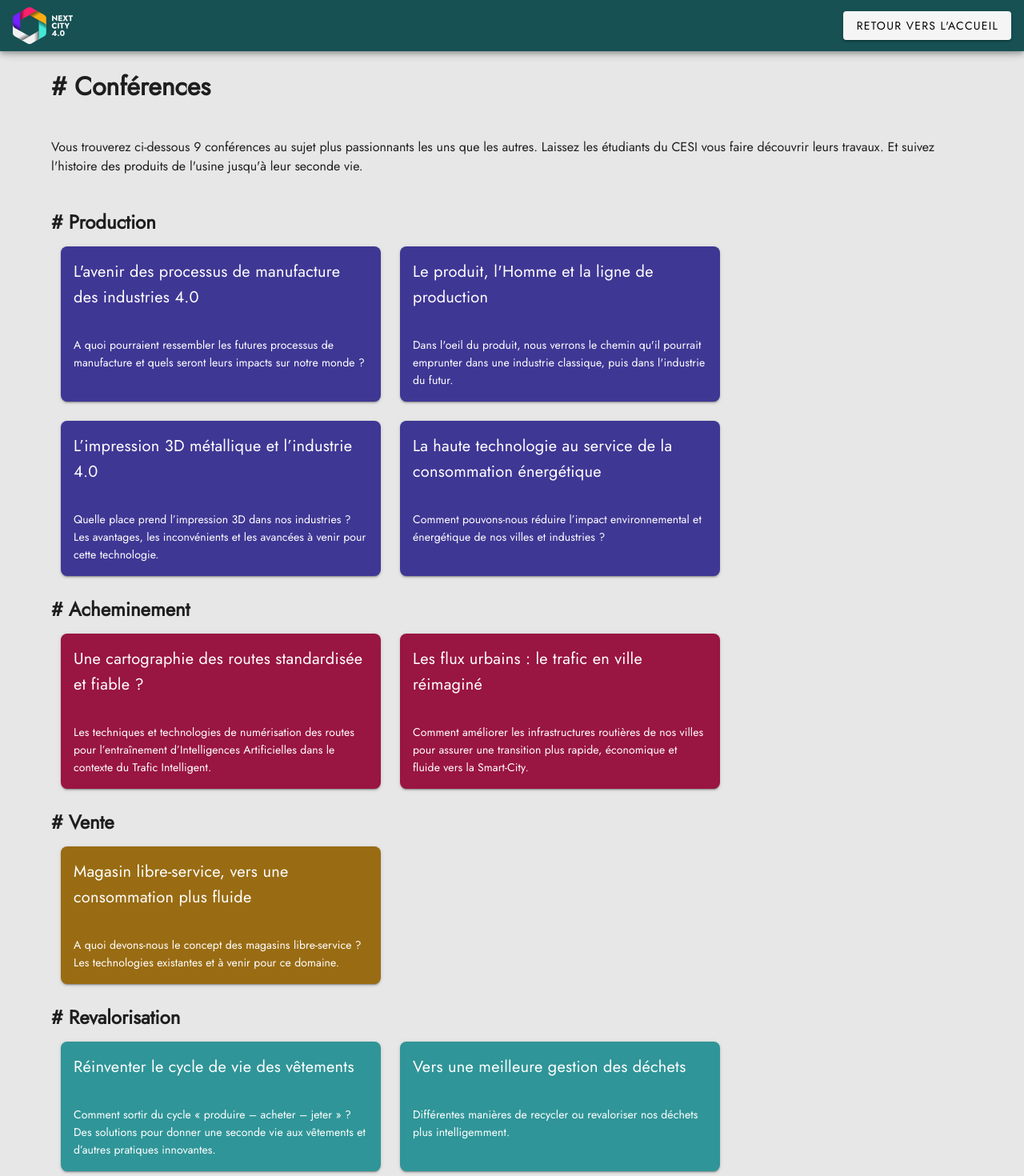
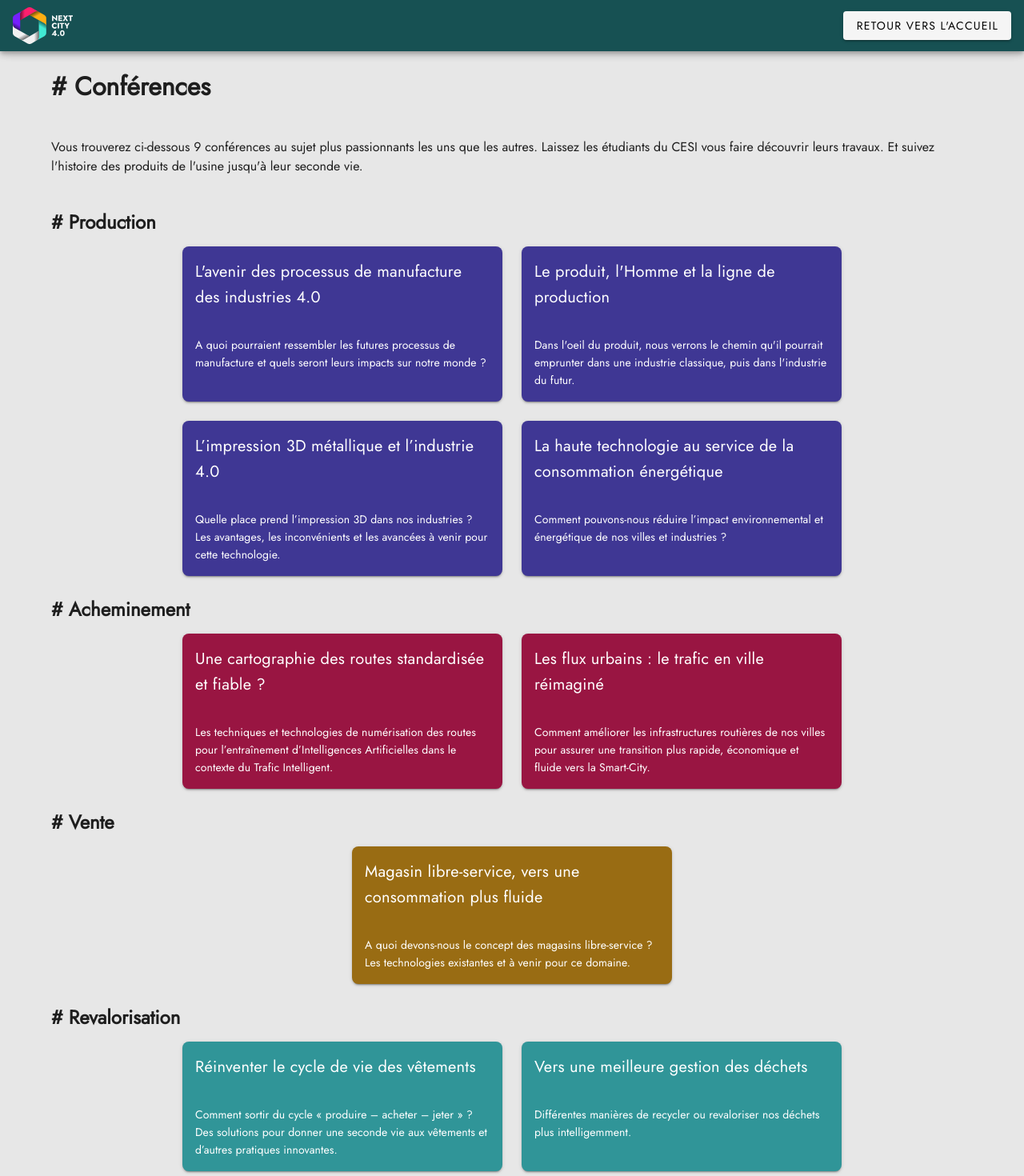
Before and after one commit to BigotClement/next-city4, a Vue app: page /conferences in a window 1280 px wide. Shown: the top 1470 px of the page at 80% size. Built offline with nearby package versions, Linux system fonts and the light colour scheme.

Commit message:
Add nav button in home page header

```diff
--- a/src/components/HeaderComponent.vue
+++ b/src/components/HeaderComponent.vue
@@ -1,6 +1,23 @@
 <template>
     <div id="header-component">
         <div class="city-background">
+            <div class="text-white d-flex flex-row justify-end pa-3">
+                <v-btn
+                    to="/"
+                    text class="text-white"
+                >
+                    Accueil
+                </v-btn>
+
+                <div class="divider"/>
+
+                <v-btn
+                    to="/conferences"
+                    text class="text-white"
+                >
+                    Conférences
+                </v-btn>
+            </div>
             <div class="d-flex justify-center align-center flex-wrap img-container">
                 <div class="d-block mr-5">
                     <v-img
@@ -62,7 +79,7 @@ export default {
 }
 
 .img-container {
-    height: 75%;
+    height: 70%;
 
     @media screen and (min-width: 960px) {
         height: 80%;
@@ -70,6 +87,12 @@ export default {
 }
 
 .text-white {
-    color: white;
+    color: white!important;
+}
+
+.divider {
+    width: 0;
+    border: solid white 1px;
+    margin: 0 5px;
 }
 </style>
--- a/src/components/RotateCardComponent.vue
+++ b/src/components/RotateCardComponent.vue
@@ -12,16 +12,16 @@
                 </p>
             </v-card-text>
         </v-card>
-        <p class="text-center pa-5 ma-0  text-subtitle-1" style="max-width: 250px">
+        <p class="text-center pa-5 ma-0 text-subtitle-1" style="max-width: 250px">
             {{ description }}
         </p>
 
-        <p class="text-center ma-0">
+        <p class="text-center ma-0 text-subtitle-1">
             <a href="/conferences" class="link">
                 Découvrir la programmation
                 <v-icon
                     :color="'#5116b3'"
-                    class="mb-1 link-icon"
+                    class="link-icon"
                 >
                     mdi-menu-right
                 </v-icon>
--- a/src/views/ProgramView.vue
+++ b/src/views/ProgramView.vue
@@ -10,7 +10,7 @@
 
             <div class="pt-10">
                 <h2># Production</h2>
-                <div class="d-flex flex-wrap">
+                <div class="d-flex flex-wrap justify-center">
                     <conference-topic-component v-for="(topic) in production_topics" :key="topic.title"
                         class="pa-3"
                         :title="topic.title"
@@ -20,7 +20,7 @@
                 </div>
 
                 <h2 class="pt-3"># Acheminement</h2>
-                <div class="d-flex flex-wrap">
+                <div class="d-flex flex-wrap justify-center">
                     <conference-topic-component v-for="(topic) in forwarding_topics" :key="topic.title"
                         class="pa-3"
                         :title="topic.title"
@@ -30,7 +30,7 @@
                 </div>
 
                 <h2 class="pt-3"># Vente</h2>
-                <div class="d-flex flex-wrap">
+                <div class="d-flex flex-wrap justify-center">
                     <conference-topic-component v-for="(topic) in sell_topics" :key="topic.title"
                         class="pa-3"
                         :title="topic.title"
@@ -40,7 +40,7 @@
                 </div>
 
                 <h2 class="pt-3"># Revalorisation</h2>
-                <div class="d-flex flex-wrap">
+                <div class="d-flex flex-wrap justify-center">
                     <conference-topic-component v-for="(topic) in revaluation_topics" :key="topic.title"
                         class="pa-3"
                         :title="topic.title"
```
